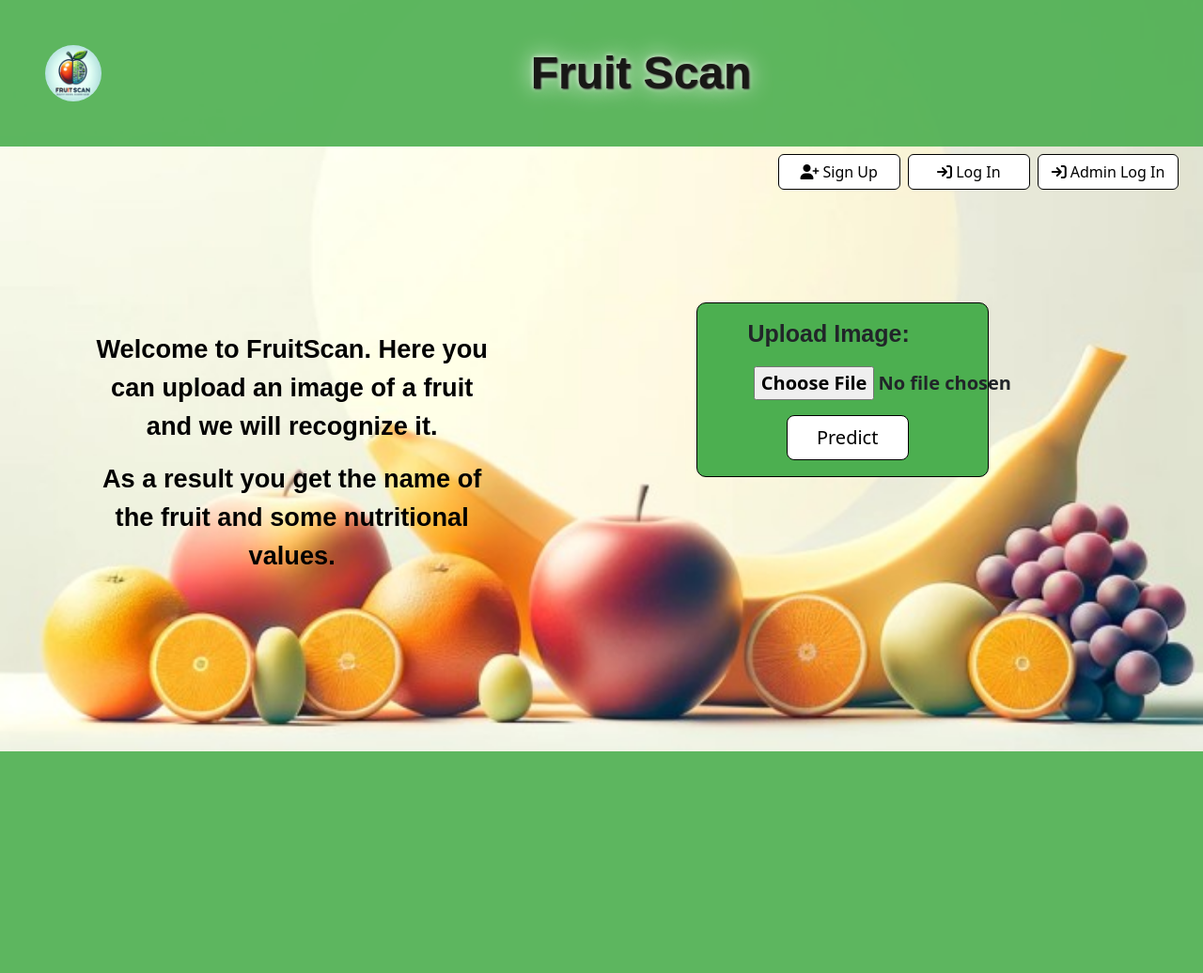
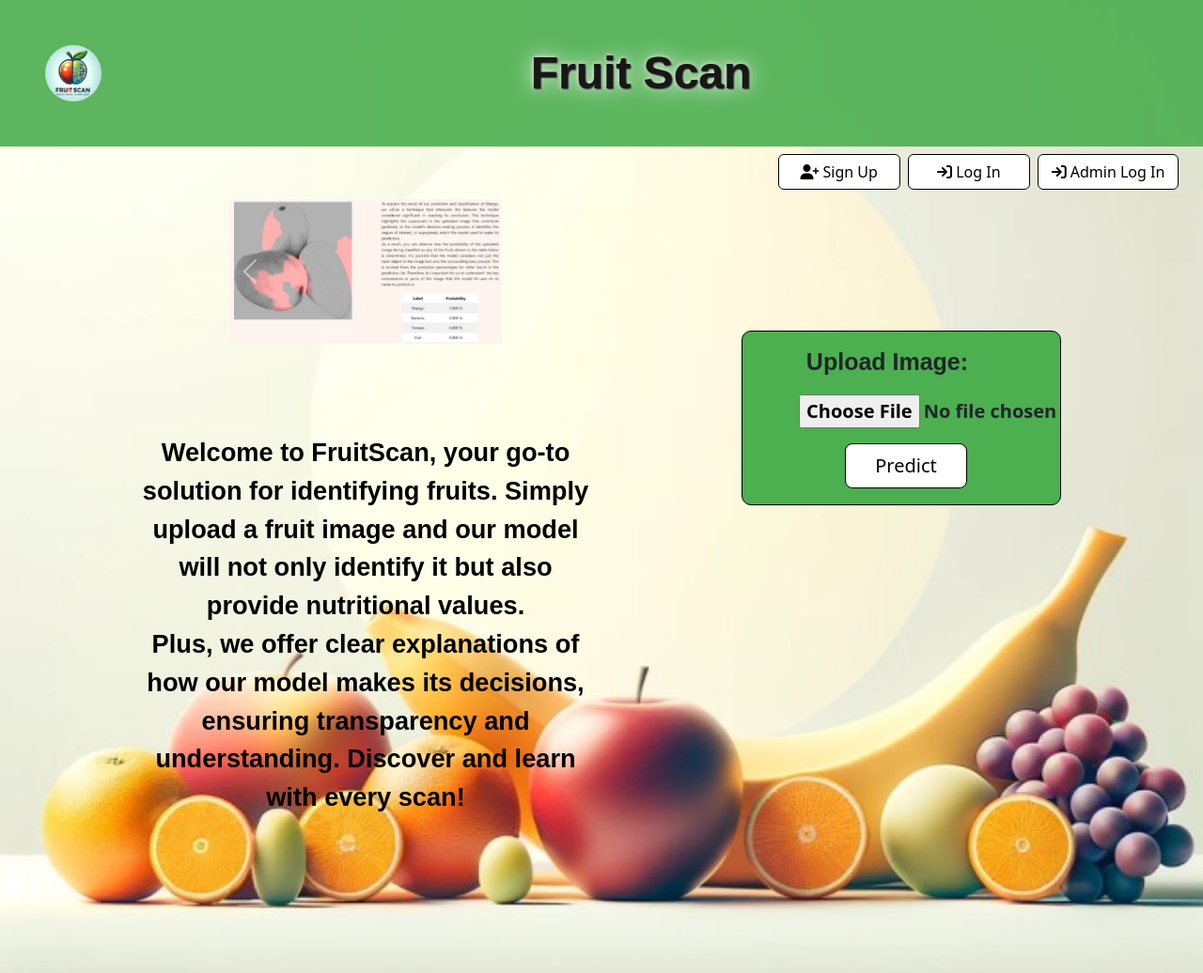
Before and after one commit to harring/FruitScan-AI, a Django app: page / in a window 1280 px wide. Shown: the whole page at 94% size. Before the commit the page ends 800 px from the top, so only its background shows below. Run offline with Django 4.2, Linux system fonts and the light colour scheme; some libraries are stand-ins or nearby versions; some web fonts are replaced.

Commit message:
Closes issue #19. Add carrosel to home page.

```diff
--- a/FruitScan/fruitscanapp/templates/home.html
+++ b/FruitScan/fruitscanapp/templates/home.html
@@ -38,17 +38,43 @@ Home
             {% endif %}
         </div>
         <div class="row">
-            <div class="col-sm-5 container-1">
+            <div class="col-sm-6 container-2">
+                <div class="carousel-container">
+                    <div id="carouselExampleAutoplaying" class="carousel slide" data-bs-ride="carousel" data-bs-interval="1800">
+                        <div class="carousel-inner">
+                          <div class="carousel-item active">
+                            <img src="{% static 'images/carrosel_4.jpg' %}" class="d-block w-100" alt="...">
+                          </div>
+                          <div class="carousel-item">
+                            <img src="{% static 'images/carrosel_1.jpg' %}" class="d-block w-100" alt="...">
+                          </div>
+                          <div class="carousel-item">
+                            <img src="{% static 'images/carrosel_2.png' %}" class="d-block w-100" alt="...">
+                          </div>
+                          <div class="carousel-item">
+                            <img src="{% static 'images/carrosel_3.jpg' %}" class="d-block w-100" alt="...">
+                          </div>
+                        </div>
+                        <button class="carousel-control-prev" type="button" data-bs-target="#carouselExampleAutoplaying" data-bs-slide="prev">
+                          <span class="carousel-control-prev-icon" aria-hidden="true"></span>
+                          <span class="visually-hidden">Previous</span>
+                        </button>
+                        <button class="carousel-control-next" type="button" data-bs-target="#carouselExampleAutoplaying" data-bs-slide="next">
+                          <span class="carousel-control-next-icon" aria-hidden="true"></span>
+                          <span class="visually-hidden">Next</span>
+                        </button>
+                      </div>
+                </div>
                 <div class="welcome-text">
                     <p>
-                        Welcome to FruitScan. Here you can upload an image of a fruit and we will recognize it.
-                    </p>
-                    <p>
-                        As a result you get the name of the fruit and some nutritional values.
+                        Welcome to FruitScan, your go-to solution for identifying fruits. Simply upload a fruit image and our model
+                        will not only identify it but also provide nutritional values.<br>
+                        Plus, we offer clear explanations of how our model makes its decisions, ensuring transparency and understanding.
+                        Discover and learn with every scan!
                     </p>
                 </div>
             </div>
-            <div class="col-sm-7 container-2">
+            <div class="col-sm-6 container-1">
                 <form method = "post" enctype="multipart/form-data" class="form-border">
                     {% csrf_token %}
                     <div class="form-group">
@@ -72,6 +98,20 @@ body {
     background-repeat: no-repeat;op
 }
 
+.carousel-container {
+    max-width: 290px; /* Adjust the width as needed */
+    margin: auto; /* Center the carousel */
+    padding-bottom: 150px;
+    height: 220px;
+    overflow: hidden;
+}
+
+.carousel-container .carousel-item img {
+    max-width: 100%; /* Ensures the image is not wider than the container */
+    max-height: 100%; /* Ensures the image is not taller than the container */
+    object-fit: contain; /* Maintains the aspect ratio of the images */
+}
+
 .text {
     font-size: 20px;
     font-weight: bold;
@@ -87,12 +127,19 @@ body {
     font-size: 1.7em;
     color: black;
     font-weight: bold;
+    padding-top: 30px;
 }
 
 .container-1 {
     padding-top: 150px;
     padding-bottom: 20px;
-    padding-left: 100px;
+    padding-left: 10px;
+}
+
+.container-2 {
+    padding-top: 10px;
+    padding-bottom: 150px;
+    padding-left: 150px;
 }
 
 .form-border {
@@ -140,13 +187,6 @@ body {
     text-align: center;
 }
 
-.container-2 {
-    padding-top: 120px;
-    padding-bottom: 20px;
-    padding-right: 100px;
-    padding-left: 80px;
-}
-
 input[type="file"] {
     font-size: 20px;
     padding-left: 40px;
```
Also changed, not shown: FruitScan/fruitscanapp/static/images/carrosel_1.jpg (added), FruitScan/fruitscanapp/static/images/carrosel_2.png (added), FruitScan/fruitscanapp/static/images/carrosel_3.jpg (added), FruitScan/fruitscanapp/static/images/carrosel_4.jpg (added).
